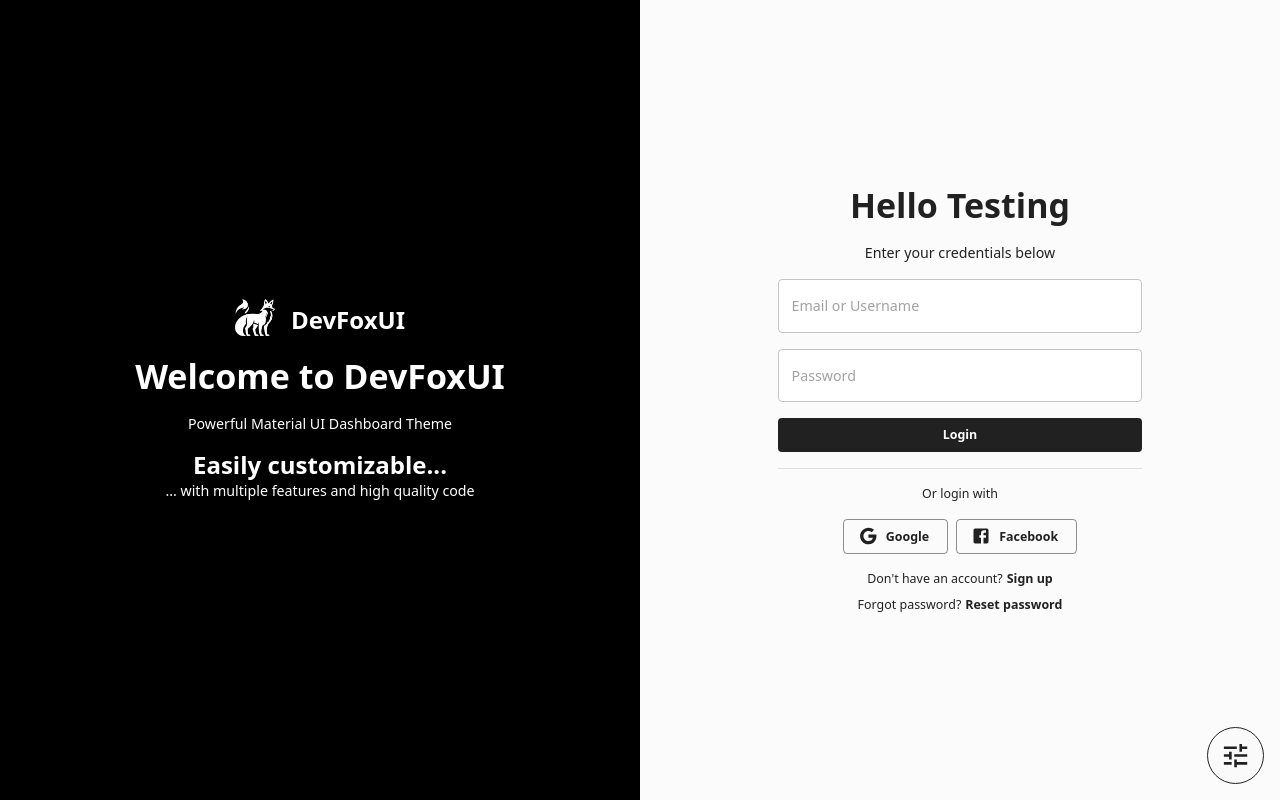
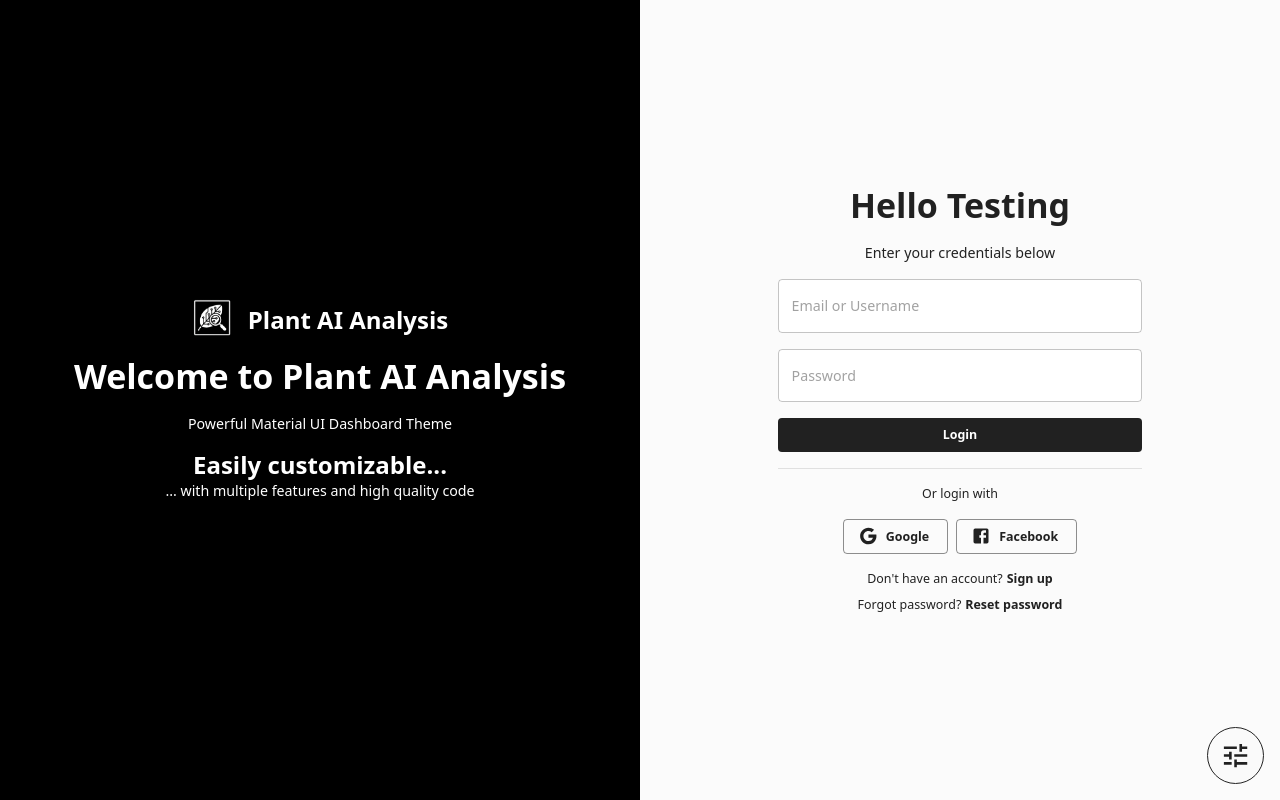
Before and after one commit to Leospace001/AY2526-FYP-B05, a React (Vite) app in the folder ui/: page /login in a window 1280 px wide. Built offline with nearby package versions, Linux system fonts and the light colour scheme.

Commit message:
Update Logo

```diff
--- a/ui/src/components/logo/Logo.tsx
+++ b/ui/src/components/logo/Logo.tsx
@@ -51,7 +51,7 @@
       <LogoImgContainer invertImage={invertImage}>
         <LogoImg component={'img'} src={logo} alt={''} />
       </LogoImgContainer>
-      <LogoText component={'h1'}>DevFoxUI</LogoText>
+      <LogoText component={'h1'}>Plant AI Analysis</LogoText>
     </Box>
   );
 };
--- a/ui/src/content/welcome-content/WelcomeContent.tsx
+++ b/ui/src/content/welcome-content/WelcomeContent.tsx
@@ -6,7 +6,7 @@
     <Stack spacing={2} sx={{ minWidth: '60%' }} alignItems={'center'}>
       <Logo invertImage />
       <Typography variant={'h3'} component={'h1'}>
-        Welcome to DevFoxUI
+        Welcome to Plant AI Analysis
       </Typography>
       <Typography variant={'body1'}>Powerful Material UI Dashboard Theme</Typography>
       <Stack>
```
Also changed, not shown: ui/public/favicon.png, ui/src/assets/logo.png.
